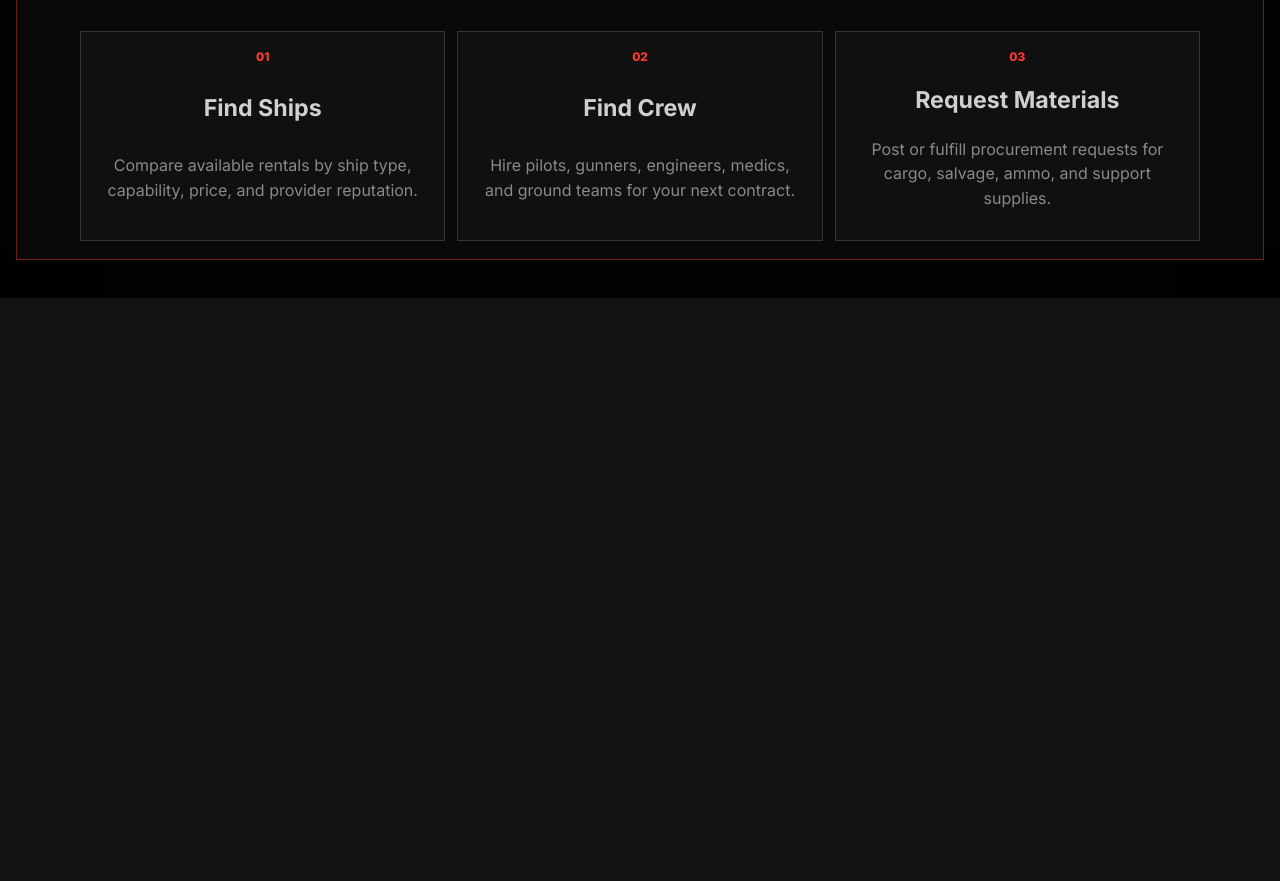
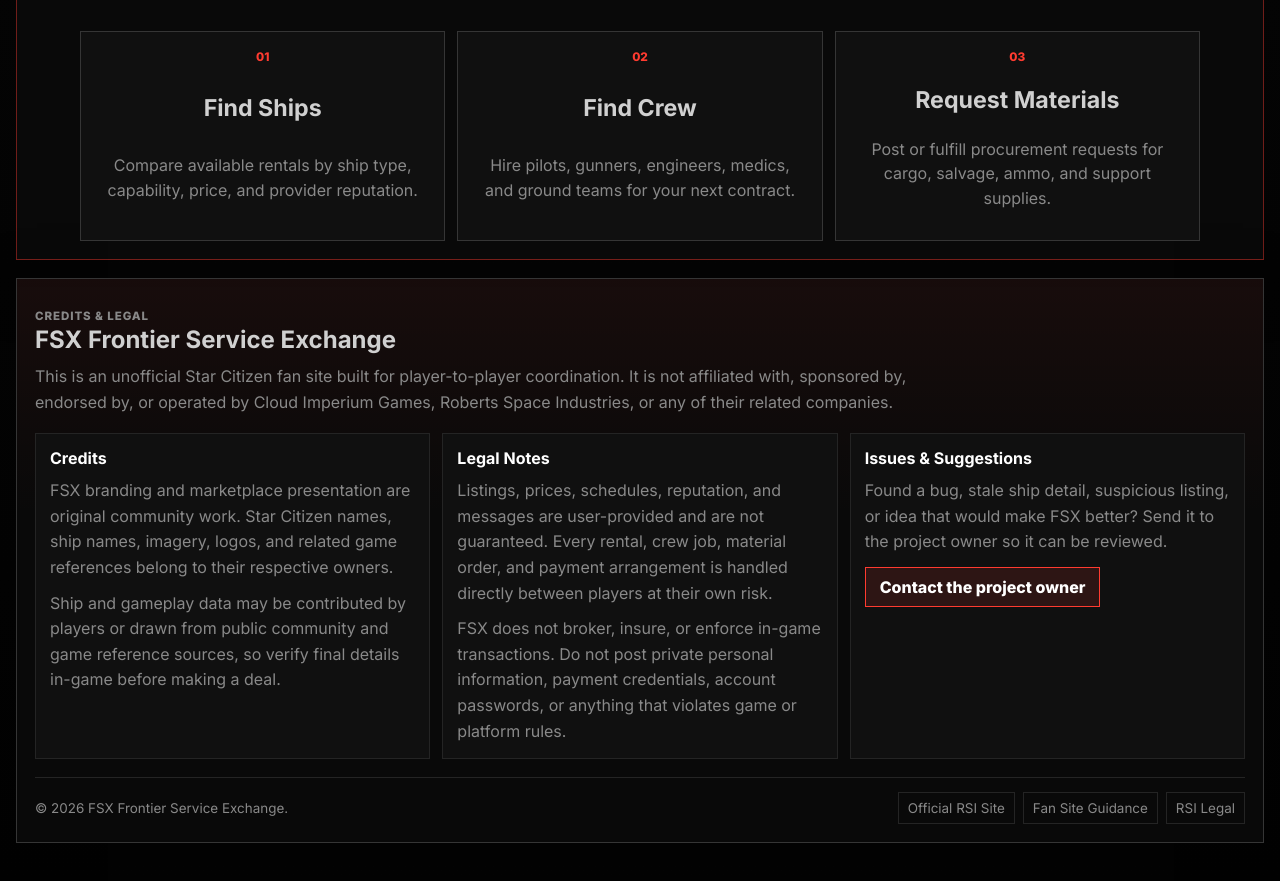
Before and after one commit to zakoattak0/StarCitizenRentalApp, a website: page index.html in a window 1280 px wide. Shown: the part 596-1477 px from the top of the page. Before the commit the page ends 894 px from the top, so only its background shows below. Drawn offline with Linux system fonts and the light colour scheme; no server answers.

Commit message:
Add footer legal and contact info

```diff
--- a/index.html
+++ b/index.html
@@ -888,6 +888,65 @@
 
       </main>
 
+      <footer class="site-footer" aria-labelledby="site-footer-title">
+        <div class="footer-branding">
+          <p class="eyebrow">Credits & legal</p>
+          <h2 id="site-footer-title">FSX Frontier Service Exchange</h2>
+          <p>
+            This is an unofficial Star Citizen fan site built for player-to-player coordination.
+            It is not affiliated with, sponsored by, endorsed by, or operated by Cloud Imperium Games,
+            Roberts Space Industries, or any of their related companies.
+          </p>
+        </div>
+
+        <div class="footer-grid">
+          <section class="footer-section" aria-labelledby="footer-credits-title">
+            <h3 id="footer-credits-title">Credits</h3>
+            <p>
+              FSX branding and marketplace presentation are original community work. Star Citizen names,
+              ship names, imagery, logos, and related game references belong to their respective owners.
+            </p>
+            <p>
+              Ship and gameplay data may be contributed by players or drawn from public community and game
+              reference sources, so verify final details in-game before making a deal.
+            </p>
+          </section>
+
+          <section class="footer-section" aria-labelledby="footer-legal-title">
+            <h3 id="footer-legal-title">Legal Notes</h3>
+            <p>
+              Listings, prices, schedules, reputation, and messages are user-provided and are not guaranteed.
+              Every rental, crew job, material order, and payment arrangement is handled directly between players
+              at their own risk.
+            </p>
+            <p>
+              FSX does not broker, insure, or enforce in-game transactions. Do not post private personal
+              information, payment credentials, account passwords, or anything that violates game or platform rules.
+            </p>
+          </section>
+
+          <section class="footer-section" aria-labelledby="footer-contact-title">
+            <h3 id="footer-contact-title">Issues & Suggestions</h3>
+            <p>
+              Found a bug, stale ship detail, suspicious listing, or idea that would make FSX better?
+              Send it to the project owner so it can be reviewed.
+            </p>
+            <a class="footer-link" href="https://github.com/zakoattak0/StarCitizenRentalApp/issues/new" target="_blank" rel="noreferrer">
+              Contact the project owner
+            </a>
+          </section>
+        </div>
+
+        <div class="footer-bottom">
+          <span>&copy; 2026 FSX Frontier Service Exchange.</span>
+          <nav aria-label="Official Star Citizen resources">
+            <a href="https://robertsspaceindustries.com/" target="_blank" rel="noreferrer">Official RSI Site</a>
+            <a href="https://support.robertsspaceindustries.com/hc/en-us/articles/360006895793-Star-Citizen-Fankit-and-Fandom-FAQ" target="_blank" rel="noreferrer">Fan Site Guidance</a>
+            <a href="https://robertsspaceindustries.com/en/legal" target="_blank" rel="noreferrer">RSI Legal</a>
+          </nav>
+        </div>
+      </footer>
+
       <div class="modal-backdrop is-hidden" id="auth-prompt-modal" role="dialog" aria-modal="true" aria-labelledby="auth-prompt-title">
         <div class="confirm-modal">
           <h2 id="auth-prompt-title">Sign in required</h2>
--- a/styles.css
+++ b/styles.css
@@ -958,6 +958,100 @@ main {
   margin-bottom: 16px;
 }
 
+.site-footer {
+  display: grid;
+  gap: 18px;
+  margin-top: 18px;
+  border: 1px solid var(--line);
+  background:
+    linear-gradient(180deg, rgba(255, 59, 48, 0.06), transparent 42%),
+    rgba(10, 10, 10, 0.94);
+  box-shadow: var(--shadow);
+  padding: 18px;
+}
+
+.footer-branding {
+  max-width: 920px;
+}
+
+.footer-branding h2,
+.footer-section h3 {
+  margin: 0;
+}
+
+.footer-branding p,
+.footer-section p {
+  margin: 10px 0 0;
+  color: var(--muted);
+  line-height: 1.6;
+}
+
+.footer-grid {
+  display: grid;
+  grid-template-columns: repeat(3, minmax(0, 1fr));
+  gap: 12px;
+}
+
+.footer-section {
+  display: grid;
+  align-content: start;
+  border: 1px solid var(--line-soft);
+  background: #101010;
+  padding: 14px;
+}
+
+.footer-section h3 {
+  color: #ffffff;
+  font-size: 1rem;
+}
+
+.footer-link {
+  display: inline-flex;
+  align-items: center;
+  justify-content: center;
+  width: fit-content;
+  min-height: 40px;
+  margin-top: 12px;
+  border: 1px solid var(--cyan);
+  background: rgba(255, 59, 48, 0.12);
+  color: #ffffff;
+  padding: 0 14px;
+  font-weight: 800;
+  text-decoration: none;
+}
+
+.footer-link:hover,
+.footer-bottom a:hover {
+  border-color: var(--cyan);
+  color: #ffffff;
+}
+
+.footer-bottom {
+  display: flex;
+  flex-wrap: wrap;
+  gap: 10px 18px;
+  align-items: center;
+  justify-content: space-between;
+  border-top: 1px solid var(--line-soft);
+  padding-top: 14px;
+  color: var(--muted);
+  font-size: 0.84rem;
+}
+
+.footer-bottom nav {
+  display: flex;
+  flex-wrap: wrap;
+  gap: 8px;
+}
+
+.footer-bottom a {
+  border: 1px solid var(--line-soft);
+  background: #090909;
+  color: var(--muted);
+  padding: 7px 9px;
+  text-decoration: none;
+}
+
 .eyebrow {
   margin: 0 0 6px;
   text-transform: uppercase;
@@ -2224,6 +2318,7 @@ legend {
   .account-dashboard-grid,
   .player-browser,
   .entry-grid,
+  .footer-grid,
   .market-results,
   .fleet-list,
   .results-grid,
```
